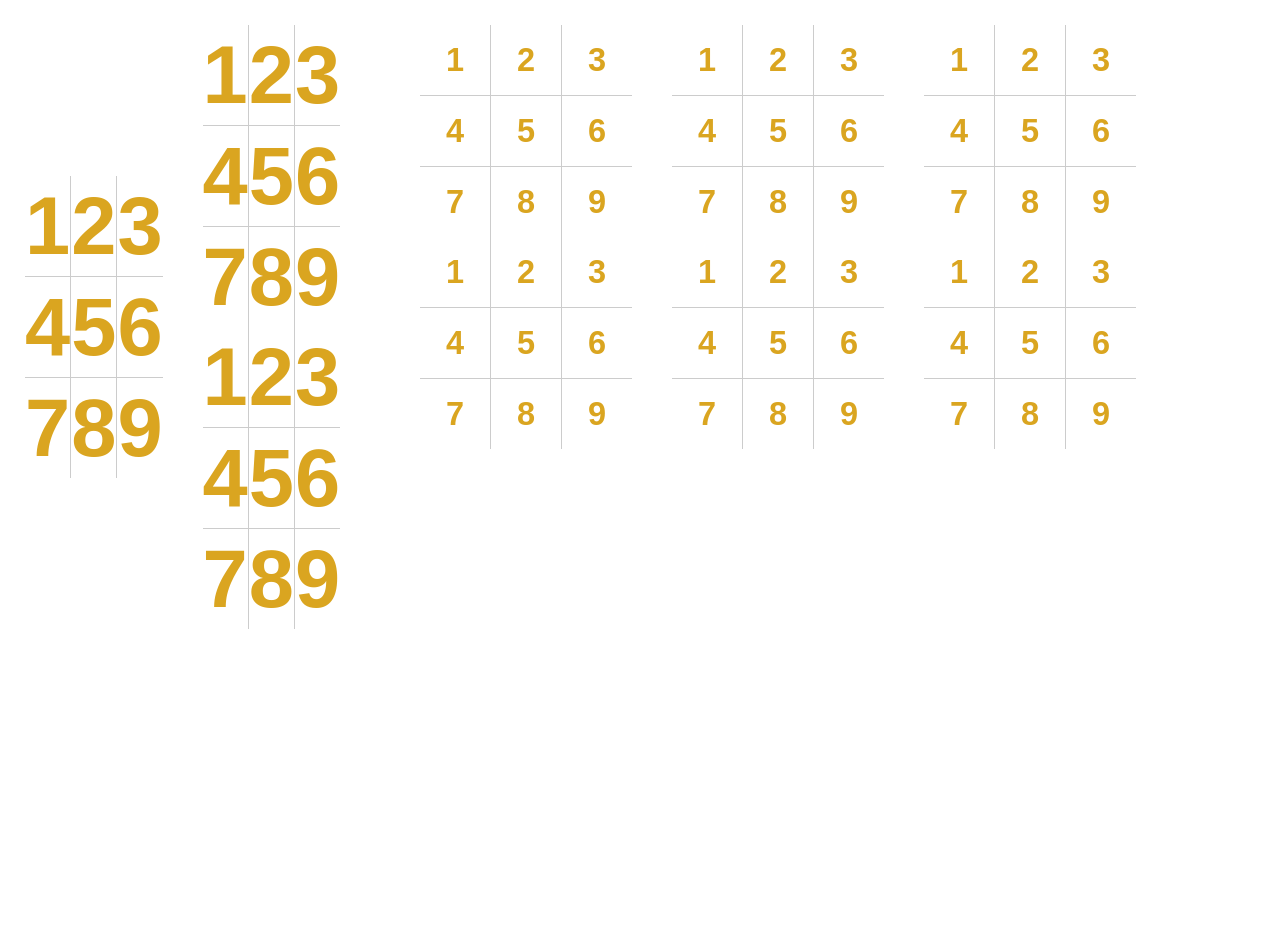
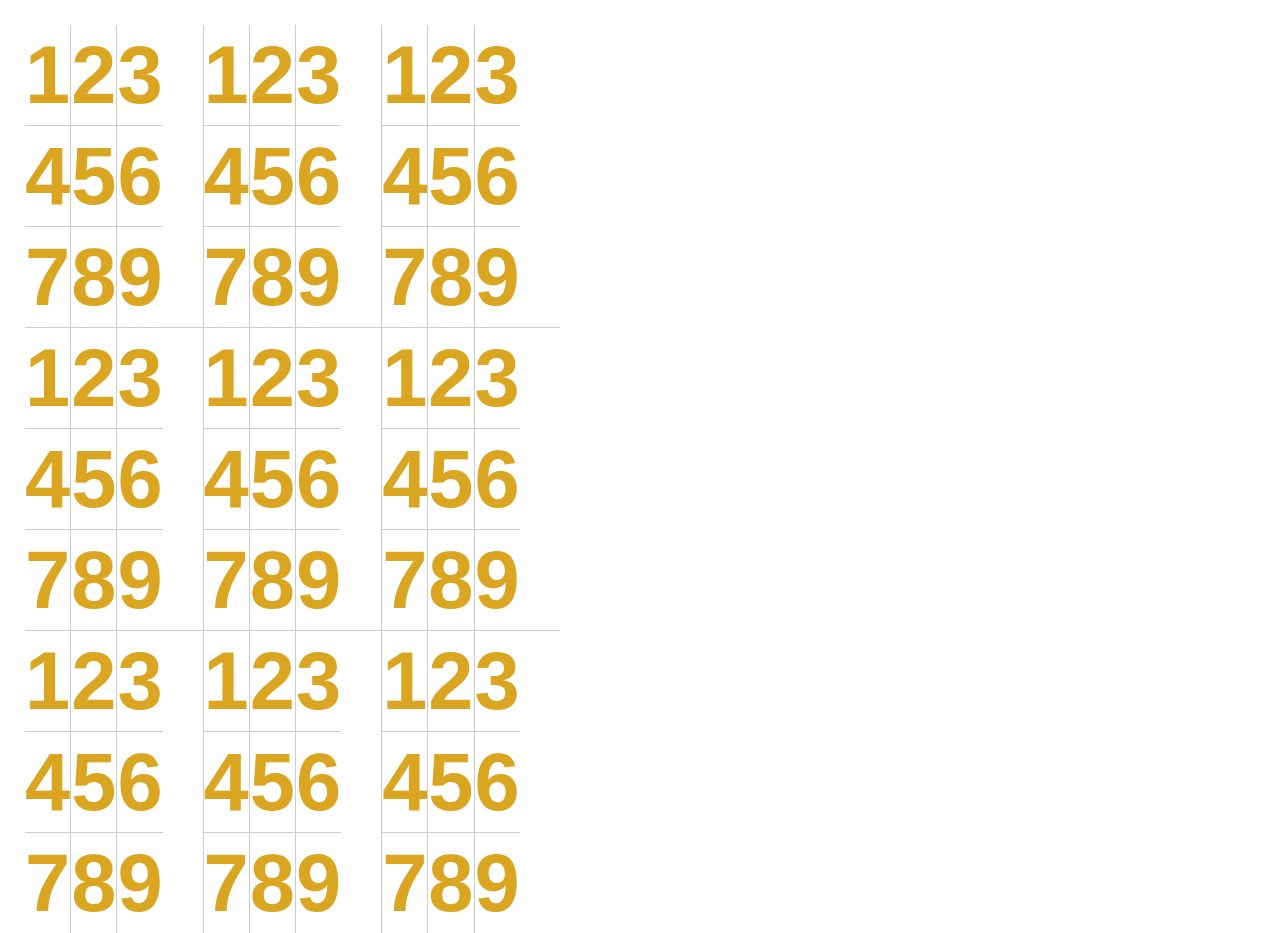
Before and after one commit to gabestengel/9boardwebapp, a website: page index.html in a window 1280 px wide. Before the commit the page ends 800 px from the top, so only its background shows below. Drawn offline with nearby package versions, Linux system fonts and the light colour scheme.

Commit message:
added to a big board

```diff
--- a/index.html
+++ b/index.html
@@ -8,41 +8,8 @@
     <body>
         <table id = "largeBoard" class = "board">
             <tr>
-                <td><table id="board1" class="board">
-                    <tr>
-                        <td id="one" class="tleft">1</td>
-                        <td id="two" class="tmiddle">2</td>
-                        <td id="three" class="tright">3</td>
-                    </tr>
-                    <tr>
-                        <td id="four" class="mleft">4</td>
-                        <td id="five" class="mmiddle">5</td>
-                        <td id="six" class="mright">6</td>
-                    </tr>
-                    <tr>
-                        <td id="seven" class="bleft">7</td>
-                        <td id="eight" class="bmiddle">8</td>
-                        <td id="nine" class="bright">9</td>
-                    </tr>
-                </td></table>
-                <td><table id="board2" class="board">
-                    <tr>
-                        <td id="one" class="tleft">1</td>
-                        <td id="two" class="tmiddle">2</td>
-                        <td id="three" class="tright">3</td>
-                    </tr>
-                    <tr>
-                        <td id="four" class="mleft">4</td>
-                        <td id="five" class="mmiddle">5</td>
-                        <td id="six" class="mright">6</td>
-                    </tr>
-                    <tr>
-                        <td id="seven" class="bleft">7</td>
-                        <td id="eight" class="bmiddle">8</td>
-                        <td id="nine" class="bright">9</td>
-                    </tr>
-                </td></table>
-                <table id="board3" class="board">
+                <td id="one" class="tleft">
+                    <table id="board1" class="board">
                         <tr>
                             <td id="one" class="tleft">1</td>
                             <td id="two" class="tmiddle">2</td>
@@ -59,9 +26,9 @@
                             <td id="nine" class="bright">9</td>
                         </tr>
                     </table>
-            </tr>
-            <tr>
-                <table id="board4" class="board">
+                </td>
+                <td id="two" class="tmiddle">
+                    <table id="board2" class="board">
                         <tr>
                             <td id="one" class="tleft">1</td>
                             <td id="two" class="tmiddle">2</td>
@@ -78,7 +45,9 @@
                             <td id="nine" class="bright">9</td>
                         </tr>
                     </table>
-                <table id="board5" class="board">
+                </td>
+                <td id="three" class="tright">
+                    <table id="board2" class="board">
                         <tr>
                             <td id="one" class="tleft">1</td>
                             <td id="two" class="tmiddle">2</td>
@@ -95,7 +64,11 @@
                             <td id="nine" class="bright">9</td>
                         </tr>
                     </table>
-                <table id="board6" class="board">
+                </td>
+            </tr>
+            <tr>
+                <td id="four" class="mleft">
+                    <table id="board1" class="board">
                         <tr>
                             <td id="one" class="tleft">1</td>
                             <td id="two" class="tmiddle">2</td>
@@ -112,9 +85,9 @@
                             <td id="nine" class="bright">9</td>
                         </tr>
                     </table>
-            </tr>
-            <tr>
-                <table id="board7" class="board">
+                </td>
+                <td id="five" class="mmiddle">
+                    <table id="board2" class="board">
                         <tr>
                             <td id="one" class="tleft">1</td>
                             <td id="two" class="tmiddle">2</td>
@@ -131,7 +104,9 @@
                             <td id="nine" class="bright">9</td>
                         </tr>
                     </table>
-                <table id="board8" class="board">
+                </td>
+                <td id="six" class="mright">
+                    <table id="board2" class="board">
                         <tr>
                             <td id="one" class="tleft">1</td>
                             <td id="two" class="tmiddle">2</td>
@@ -148,7 +123,11 @@
                             <td id="nine" class="bright">9</td>
                         </tr>
                     </table>
-                <table id="board9" class="board">
+                </td>
+            </tr>
+            <tr>
+                <td id="seven" class="bleft">
+                    <table id="board1" class="board">
                         <tr>
                             <td id="one" class="tleft">1</td>
                             <td id="two" class="tmiddle">2</td>
@@ -165,6 +144,45 @@
                             <td id="nine" class="bright">9</td>
                         </tr>
                     </table>
+                </td>
+                <td id="eight" class="bmiddle">
+                    <table id="board2" class="board">
+                        <tr>
+                            <td id="one" class="tleft">1</td>
+                            <td id="two" class="tmiddle">2</td>
+                            <td id="three" class="tright">3</td>
+                        </tr>
+                        <tr>
+                            <td id="four" class="mleft">4</td>
+                            <td id="five" class="mmiddle">5</td>
+                            <td id="six" class="mright">6</td>
+                        </tr>
+                        <tr>
+                            <td id="seven" class="bleft">7</td>
+                            <td id="eight" class="bmiddle">8</td>
+                            <td id="nine" class="bright">9</td>
+                        </tr>
+                    </table>
+                </td>
+                <td id="nine" class="bright">
+                    <table id="board2" class="board">
+                        <tr>
+                            <td id="one" class="tleft">1</td>
+                            <td id="two" class="tmiddle">2</td>
+                            <td id="three" class="tright">3</td>
+                        </tr>
+                        <tr>
+                            <td id="four" class="mleft">4</td>
+                            <td id="five" class="mmiddle">5</td>
+                            <td id="six" class="mright">6</td>
+                        </tr>
+                        <tr>
+                            <td id="seven" class="bleft">7</td>
+                            <td id="eight" class="bmiddle">8</td>
+                            <td id="nine" class="bright">9</td>
+                        </tr>
+                    </table>
+                </td>
             </tr>
         </table>
     </body>
```
Lines whose indentation alone changed are shown as unchanged.
